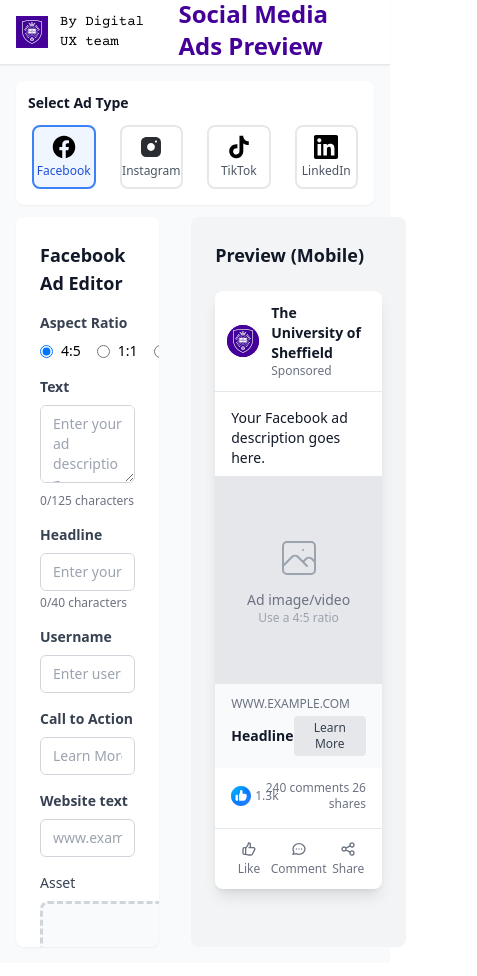
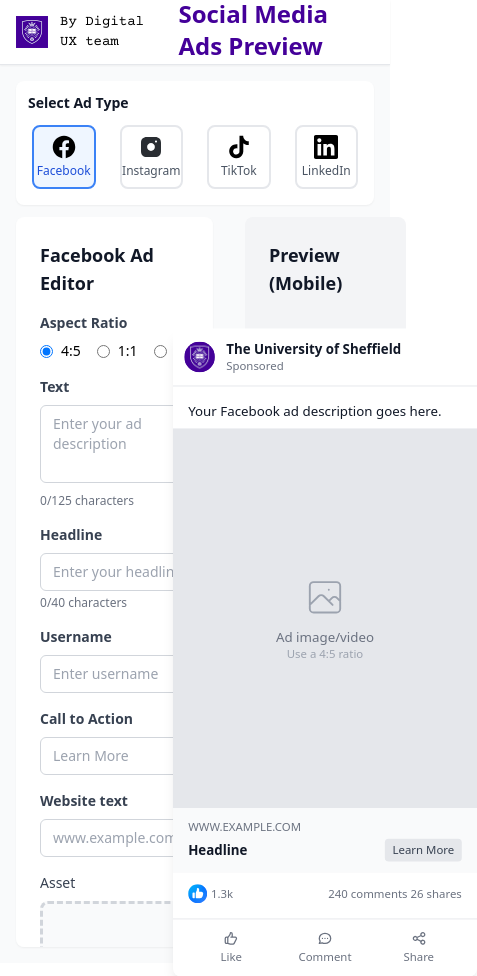
Before and after one commit to kxwu222/ads.mockup, a React (Vite) app: page / in a window 390 px wide. Shown: the whole page, 477 px wide, since content can reach past the window. Built offline with nearby package versions, Linux system fonts and the light colour scheme.

Commit message:
Update mobile frame sizing to 320px and adjust layout proportions (55% editor, 45% preview)

```diff
--- a/src/App.tsx
+++ b/src/App.tsx
@@ -146,10 +146,10 @@
     <div className="min-h-screen bg-gray-50">
       <Header />
 
-      <div className="w-full mx-auto px-4 sm:px-6 lg:px-8 py-4">
+      <div className="w-full mx-auto px-4 sm:px-6 lg:px-8 py-4 mx-4">
         <AdTypeSelector activeType={activeAdType} onTypeChange={handleAdTypeChange} />
         <div className="flex gap-8">
-          <div className="flex-shrink-0" style={{ flexBasis: '40%', maxWidth: '40%' }}>
+          <div className="flex-grow" style={{ flexBasis: '55%', maxWidth: '55%' }}>
             <div className="bg-white shadow-sm rounded-lg p-6 h-[730px] overflow-y-auto">
               <h2 className="text-lg font-bold text-gray-900 mb-4">
                 {activeAdType.charAt(0).toUpperCase() + activeAdType.slice(1)} Ad Editor
@@ -157,15 +157,17 @@
               {renderEditor()}
             </div>
           </div>
-          <div className="flex-grow" style={{ flexBasis: '60%', maxWidth: '60%' }}>
+          <div className="flex-shrink-0" style={{ flexBasis: '45%', maxWidth: '45%' }}>
             <div className="bg-gray-100 rounded-lg p-6 h-[730px]">
               <div className="mb-4">
                 <h2 className="text-lg font-bold text-gray-900 mb-4">
                   Preview ({previewMode === 'desktop' ? 'Desktop' : 'Mobile'})
                 </h2>
               </div>
-              <div className="flex items-center justify-center h-[calc(730px-120px)]">
-                {renderPreview()}
+              <div className="flex items-top justify-center h-[calc(730px-110px)]">
+                <div className="transform scale-95 origin-center">
+                  {renderPreview()}
+                </div>
               </div>
             </div>
           </div>
--- a/src/components/FacebookAdPreview.tsx
+++ b/src/components/FacebookAdPreview.tsx
@@ -17,7 +17,7 @@
   // Adjust container width based on aspect ratio
   const getContainerWidth = () => {
     if (mode === 'mobile') {
-      return 'w-[280px]'; // Fixed 280px width for all ratios on mobile
+      return 'w-80'; // Fixed 320px width for all ratios on mobile
     } else {
       // Desktop - adjust based on aspect ratio
       if (placement === '4:5') {
@@ -57,7 +57,7 @@
           style={{
             aspectRatio: placement === '4:5' ? '4/5' : placement === '1:1' ? '1/1' : '1.91/1',
             maxHeight: mode === 'mobile' ? '400px' : '500px',
-            maxWidth: placement === '4:5' ? '280px' : 'auto'
+            maxWidth: mode === 'mobile' ? '320px' : 'auto'
           }}
         >
           {ad.image ? (
--- a/src/components/InstagramAdPreview.tsx
+++ b/src/components/InstagramAdPreview.tsx
@@ -18,7 +18,7 @@
   // Adjust container width based on aspect ratio
   const getContainerWidth = () => {
     if (mode === 'mobile') {
-      return 'w-[280px]'; // Fixed 280px width for all ratios on mobile
+      return 'w-80'; // Fixed 320px width for all ratios on mobile
     } else {
       // Desktop - adjust based on aspect ratio
       if (placement === '4:5') {
@@ -238,7 +238,7 @@
         <div className="relative z-10 flex-1 h-[450px]"></div>
 
         {/* Branding overlay - positioned at bottom */}
-        <div className="absolute bottom-[40px] left-0 right-0 z-20 px-2">
+        <div className="absolute bottom-[40px] left-0 right-0 z-20 px-3">
           <div className="flex items-center mb-1">
             <div className="w-6 h-6 bg-[#440099] rounded-full flex items-center justify-center mr-2">
               <img src={icon128} alt="Logo" className="w-6 h-6 rounded-full" />
@@ -266,20 +266,20 @@
             </div>
 
             {/* CTA Button - directly under CTA card content with no spacing */}
-            <button className="w-full bg-[#440099] text-white py-2 px-4 rounded-lg font-semibold text-[10px] flex justify-between items-center">
+            <button className="w-full bg-[#440099] text-white py-2 px-4 rounded-lg font-semibold text-[12px] flex justify-between items-center">
               Learn More
               <span>›</span>
             </button>
           </div>
 
-          <div className="text-white text-[10px] mt-2 mb-1 max-w-[90%]">
+          <div className="text-white text-[12px] mt-2 mb-1 max-w-[90%]">
             {ad.headline && ad.headline.length > 45 ? (
               <span>{ad.headline.substring(0, 45)}...</span>
             ) : (
               ad.headline || 'Caption here'
             )}
           </div>
-          <div className="text-white/80 text-[9px] mb-2">Sponsored</div>
+          <div className="text-white/80 text-[10px] mb-2">Sponsored</div>
         </div>
 
         {/* Right side engagement buttons - moved above bottom navigation */}
@@ -344,7 +344,7 @@
         className="w-full bg-gray-200 flex flex-col items-center justify-center text-gray-500"
         style={{
           aspectRatio: placement === '4:5' ? '4/5' : '1/1',
-          maxWidth: mode === 'mobile' ? '280px' : 'auto'
+          maxWidth: mode === 'mobile' ? '320px' : 'auto'
         }}
       >
         {ad.image ? (
--- a/src/components/LinkedInAdPreview.tsx
+++ b/src/components/LinkedInAdPreview.tsx
@@ -95,7 +95,7 @@
     const handleScroll = () => {
       if (scrollContainerRef.current) {
         const scrollLeft = scrollContainerRef.current.scrollLeft;
-        const slideWidth = 280 + 10; // 280px width + 10px gap
+        const slideWidth = 280 + 10; // 320px width + 10px gap
         const newIndex = Math.round(scrollLeft / slideWidth);
         if (newIndex !== currentIndex && newIndex >= 0 && newIndex < images.length) {
           setCurrentIndex(newIndex);
```
